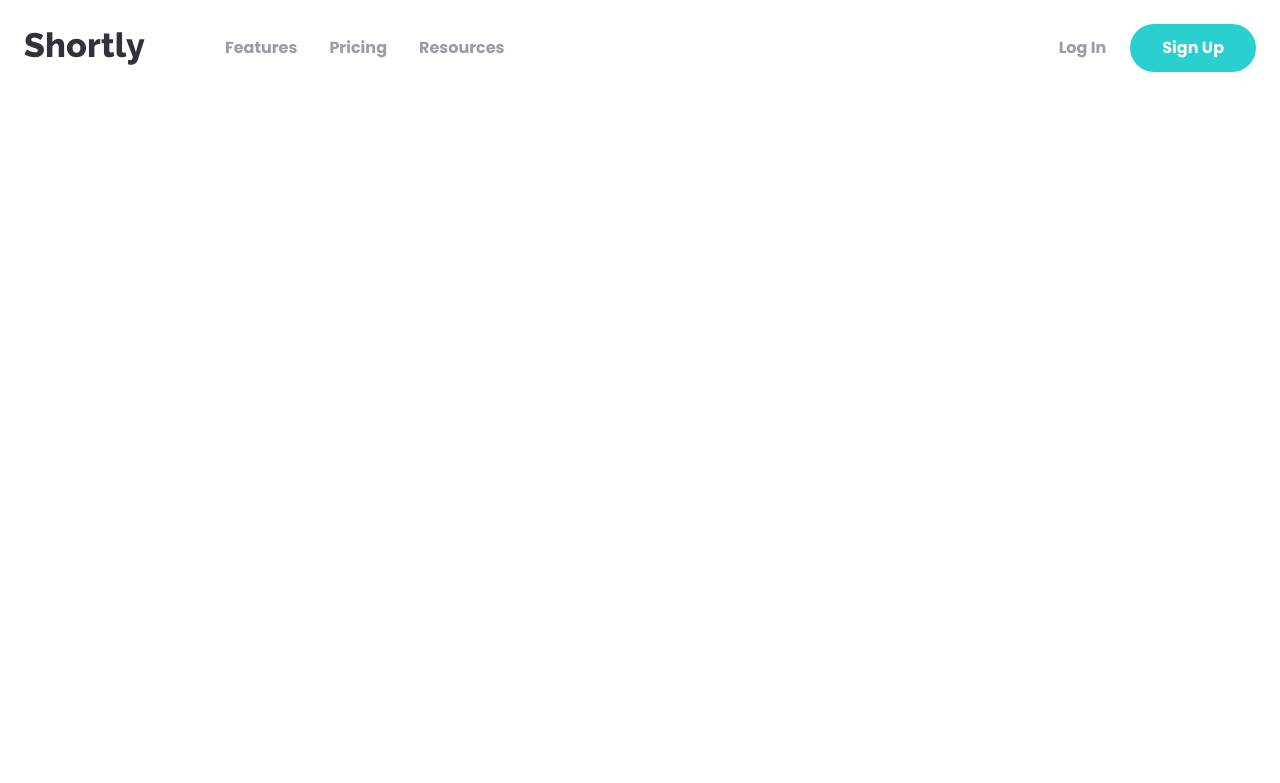
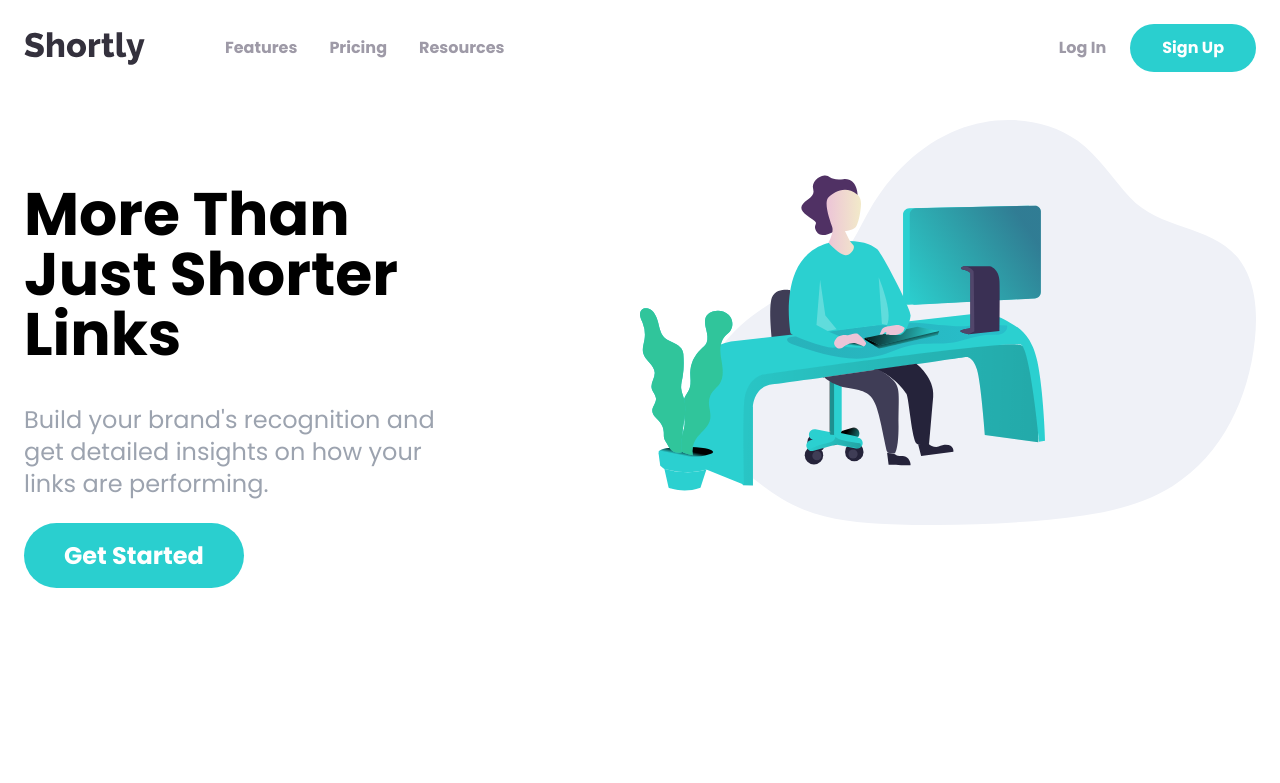
Before and after one commit to SuperPsycho4347/Website-Projects, a website: page Shortly Website/index.html in a window 1280 px wide. Drawn offline with Linux system fonts and the light colour scheme.

Commit message:
finished hero section.

```diff
--- a/Shortly Website/index.html
+++ b/Shortly Website/index.html
@@ -36,5 +36,23 @@
       </div>
       <!-- To Do: Mobile Menu -->
     </nav>
+
+    <!-- Hero Section -->
+    <section id="hero">
+      <div class="container flex flex-col-reverse mx-auto p-6 lg:flex-row">
+        <!-- Content Container -->
+        <div class="flex flex-col space-y-10 mb-44 lg:mt-16 lg:w-1/2 xl:mb-52">
+          <h1 class="text-5xl font-bold text-center lg:text-6xl lg:max-w-md lg:text-left">More Than Just Shorter Links</h1>
+          <p class="text-2xl text-center text-gray-400 lg:max-w-md lg:text-left">Build your brand's recognition and get detailed insights on how your links are performing.</p>
+          <div class="mx-auto lg:mx-0">
+            <a href="#" class="py-5 px-10 text-2xl font-bold text-white bg-cyan rounded-full lg:py-4 hover:opacity-70">Get Started</a>
+          </div>
+        </div>
+        <!-- Image -->
+        <div class="mb-24 mx-auto md:w-180 lg:mb-0 lg:w-1/2">
+          <img src="./images/illustration-working.svg" alt="">
+        </div>
+      </div>
+    </section>
   </body>
 </html>
```
Also changed, not shown: Shortly Website/css/style.css.
